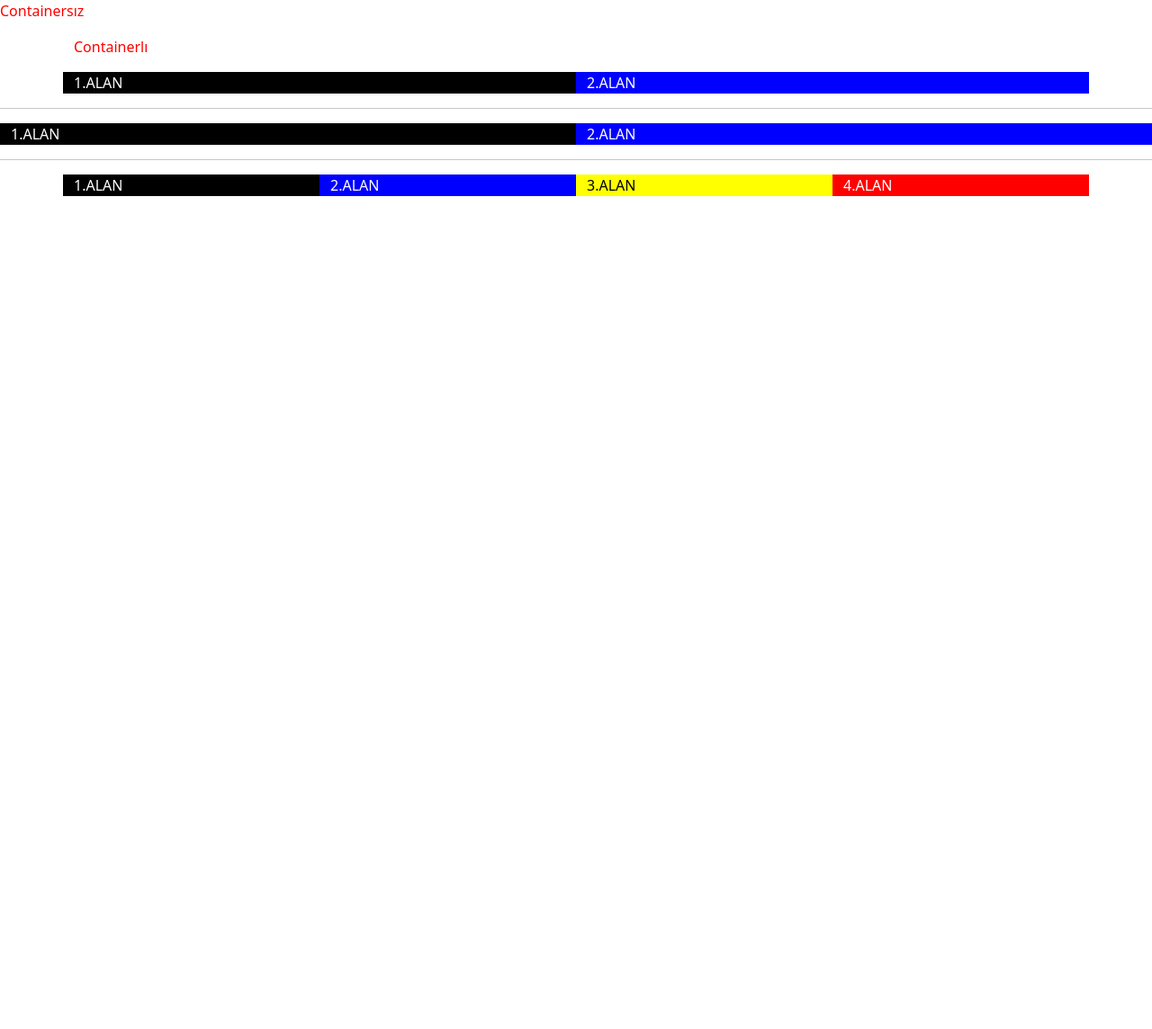
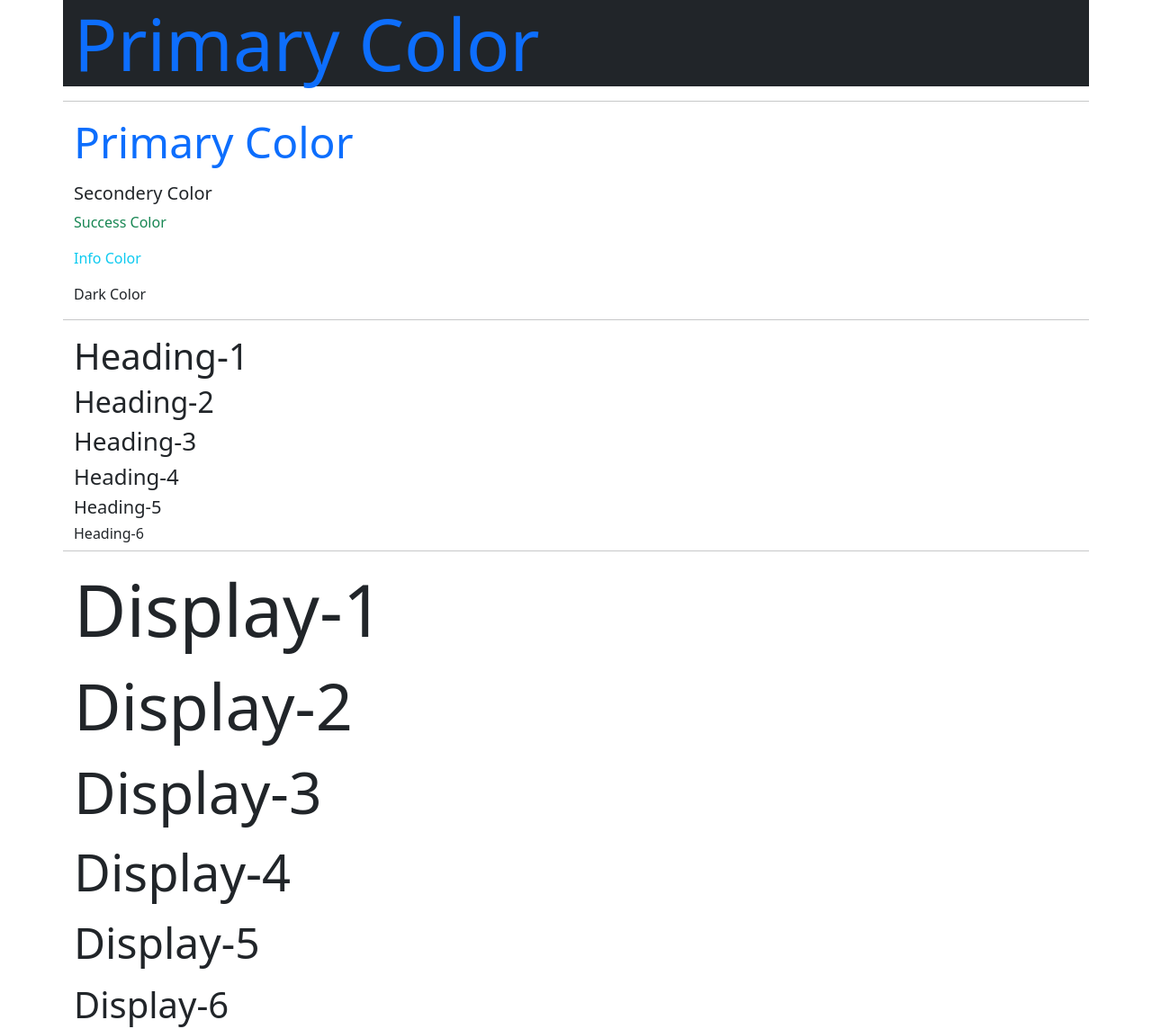
Before and after one commit to Kevser-Yilmaz/Miuul-Bootstrap5, a plain HTML site: page index.html in a window 1280 px wide. Shown: the top 1144 px of the page at 90% size. Before the commit the page ends 800 px from the top, so only its background shows below. Drawn offline with nearby package versions, Linux system fonts and the light colour scheme.

Commit message:
Background-color, Color,  Heading, Display

```diff
--- a/index.html
+++ b/index.html
@@ -22,6 +22,41 @@
 
     <body>
         <!-- start code -->
+
+    <div class="container">
+        <div class="row">
+            <!-- background color -->
+            <p class="text-primary bg-dark display-1">Primary Color</p>
+
+
+            <hr>
+            <!-- color -->
+            <p class="text-primary display-5">Primary Color</p>
+            <p class="text-secondery h5">Secondery Color</p>
+            <p class="text-success">Success Color</p>
+            <p class="text-info">Info Color</p>
+            <p class="text-dark">Dark Color</p>
+
+            <hr>
+            <!-- Heading -->
+            <!-- p.h${Heading-$}*6 -->
+            <p class="h1">Heading-1</p>
+            <p class="h2">Heading-2</p>
+            <p class="h3">Heading-3</p>
+            <p class="h4">Heading-4</p>
+            <p class="h5">Heading-5</p>
+            <p class="h6">Heading-6</p>
+
+            <hr>
+            <!-- Display -->
+            <p class="display-1">Display-1</p>
+            <p class="display-2">Display-2</p>
+            <p class="display-3">Display-3</p>
+            <p class="display-4">Display-4</p>
+            <p class="display-5">Display-5</p>
+            <p class="display-6">Display-6</p>
+        </div>
+    </div>
         <p style="color: red;">Containersız</p>
         <!-- container -->
     <div class="container">
```
